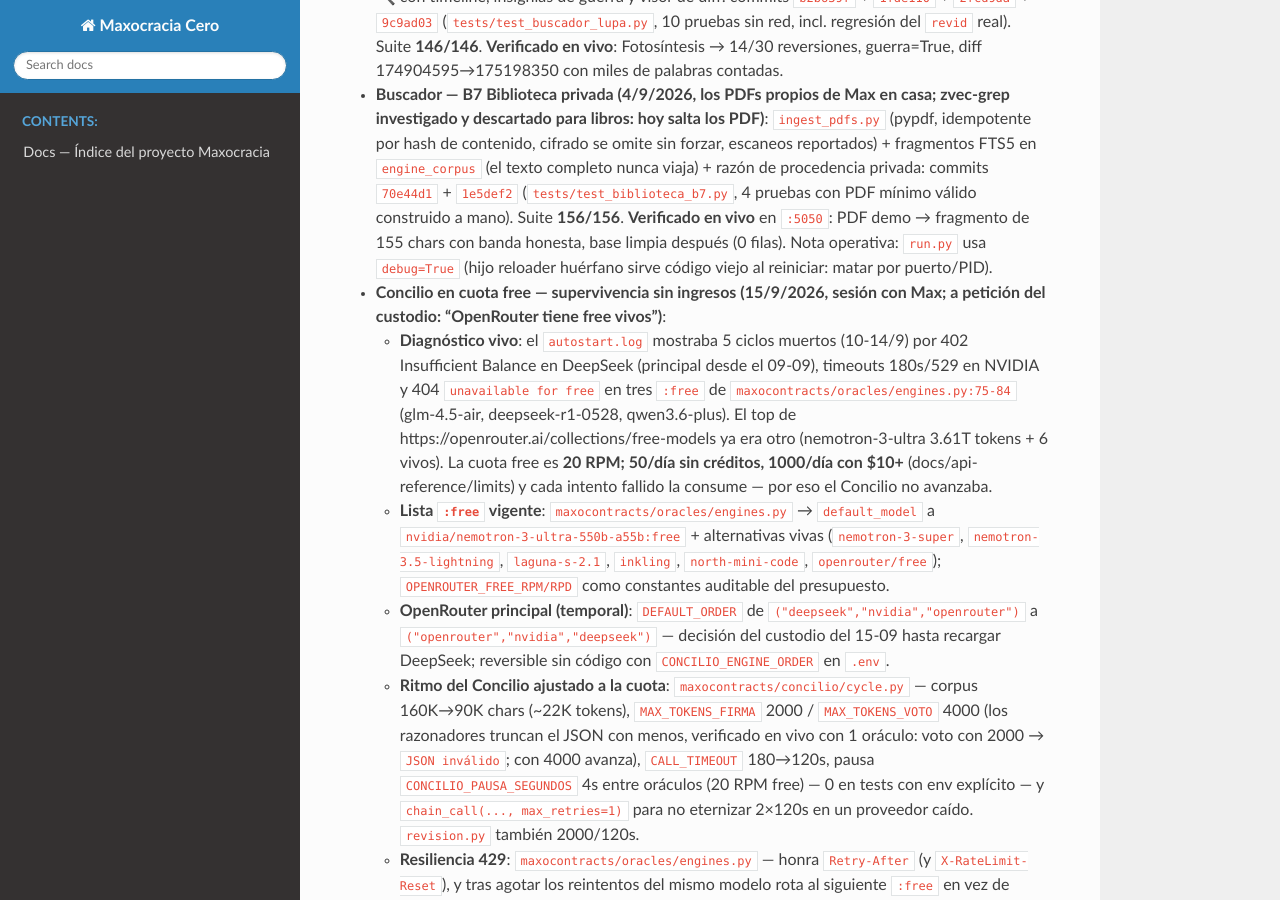
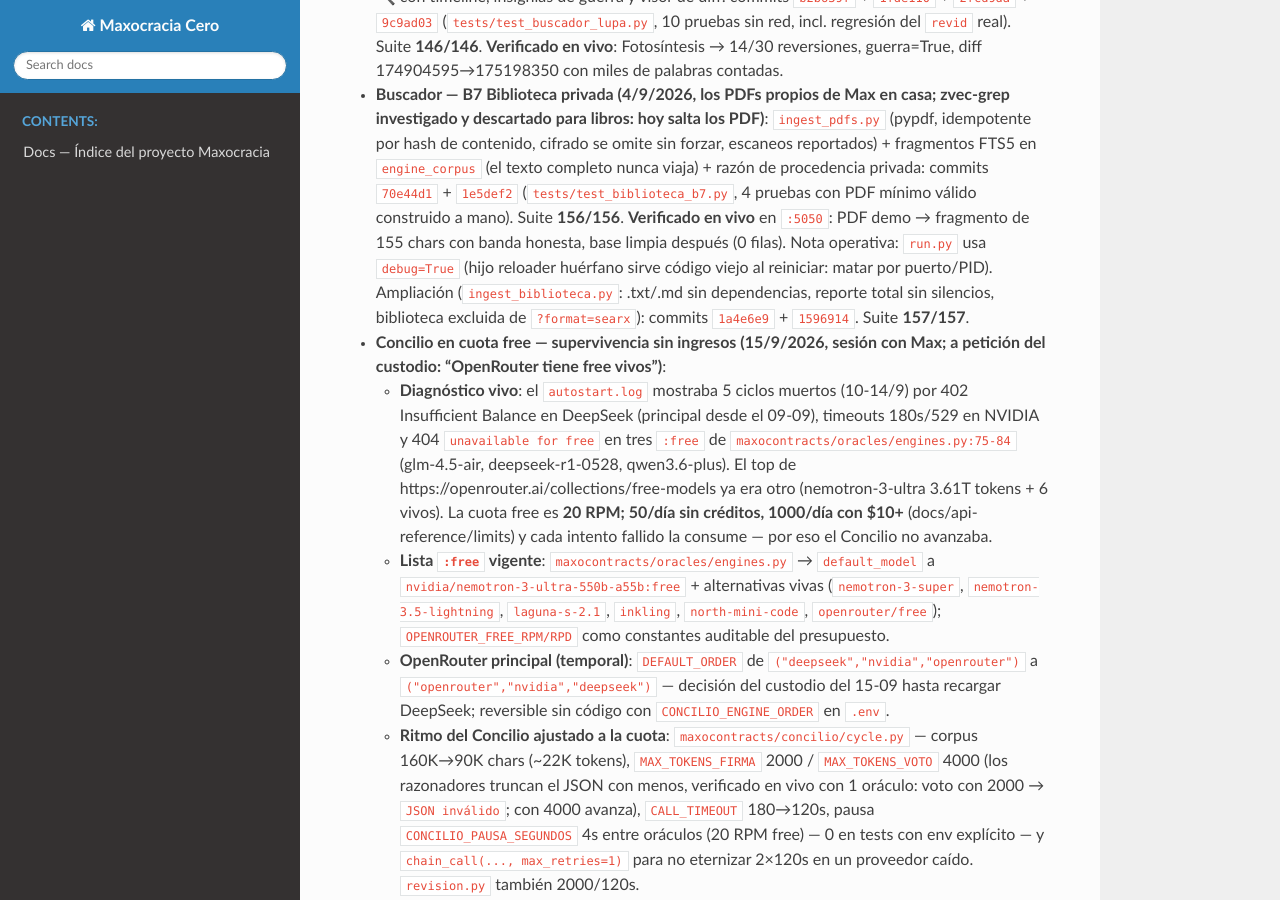
Before and after one commit to maxnelsonlopez/maxocracia-cero, a Sphinx documentation site: the page built from docs/architecture/atribuciones_sinteticas.md, in a window 1280 px wide and 900 px high, scrolled down 9874 px. Built offline with Sphinx 7.4.7 and the Read the Docs theme 3.1.0, drawn with Linux system fonts in a browser that asks for light colours; pages that are not in the unit, such as notebooks, are missing from menus.

Commit message:
docs(atribucion): B7 ampliado en la memoria del Reino

```diff
--- a/docs/architecture/atribuciones_sinteticas.md
+++ b/docs/architecture/atribuciones_sinteticas.md
@@ -360,6 +360,9 @@ Regla del registro: **toda atribución aquí es verificable** — cada entrada c
   en `:5050`: PDF demo → fragmento de 155 chars con banda honesta, base
   limpia después (0 filas). Nota operativa: `run.py` usa `debug=True` (hijo
   reloader huérfano sirve código viejo al reiniciar: matar por puerto/PID).
+  Ampliación (`ingest_biblioteca.py`: .txt/.md sin dependencias, reporte total
+  sin silencios, biblioteca excluida de `?format=searx`): commits `1a4e6e9` +
+  `1596914`. Suite **157/157**.
 - **Concilio en cuota free — supervivencia sin ingresos (15/9/2026, sesión con
   Max; a petición del custodio: "OpenRouter tiene free vivos")**:
   - **Diagnóstico vivo**: el `autostart.log` mostraba 5 ciclos muertos
```
